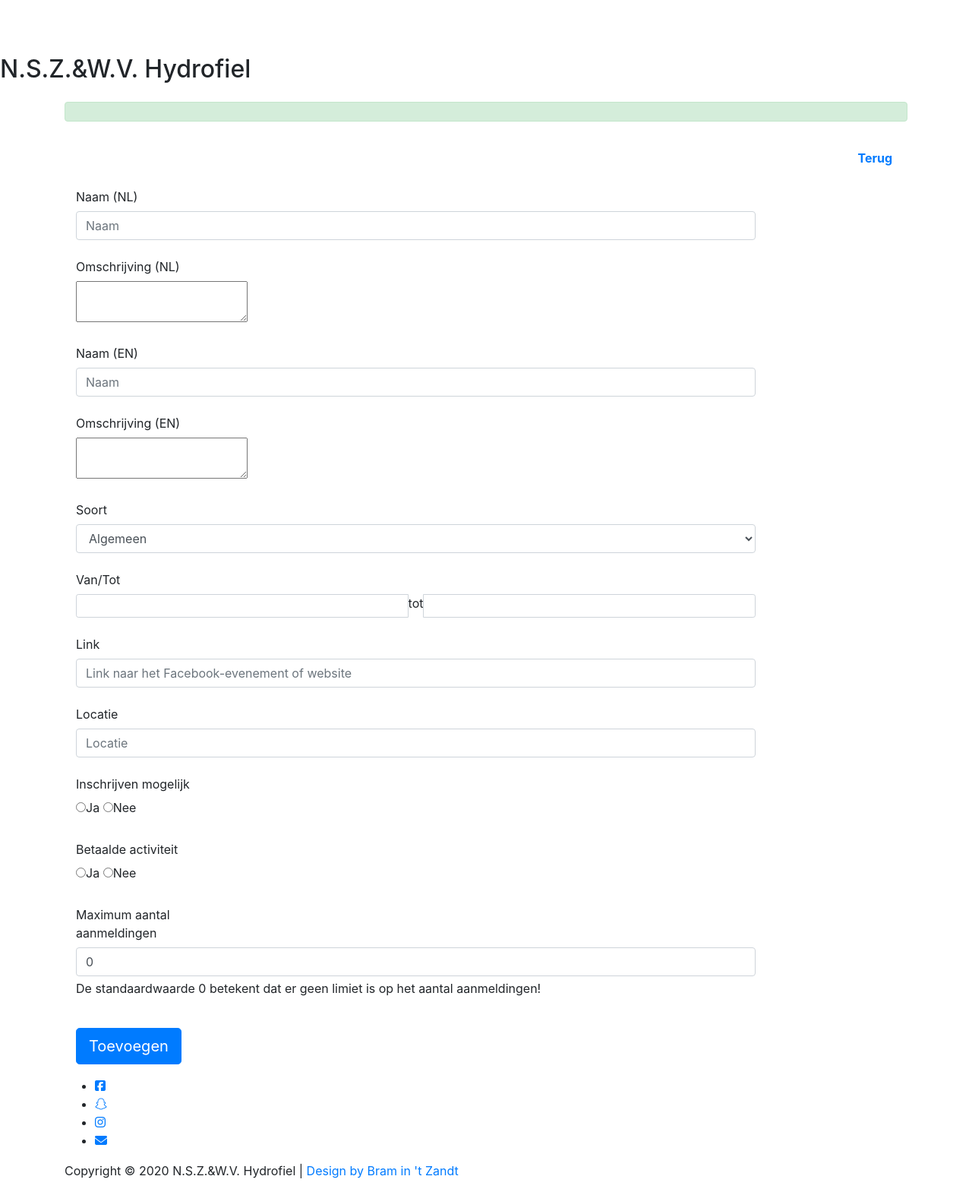
After one commit to bintzandt/CodeIgniter-Hydrofiel-v2, a CodeIgniter 4 app: template app/Views/admin/event/addOrEdit.php in a window 1280 px wide. The commit adds this page. Shown: the whole page at 76% size. Run offline with PHP 8.4 and a stand-in for CodeIgniter, Linux system fonts and the light colour scheme; the template is opened without the code that fills it, so the values that code supplies are empty; some libraries are stand-ins or nearby versions.

Commit message:
Implement some functionality for the Admin/Event controller
- Add an event
- Update an event
- Delete an event
- Set routes correctly
- Minor fix to the Post creation

```diff
--- a/app/Config/Routes.php
+++ b/app/Config/Routes.php
@@ -59,7 +59,8 @@ $routes->get('event/(:num)', 'Event::id/$1');
 $routes->post('event/(:num)', 'Event::handleFormSubmission/$1');
 
 $routes->post('admin/mail/', 'Admin\Mail::handleEmailFormSubmission');
-$routes->post('admin/post', 'Admin\Post::addPost');
+$routes->post('admin/post', 'Admin\Post::createPost');
+$routes->post('admin/event', 'Admin\Event::saveEvent');
 
 /**
  * --------------------------------------------------------------------
--- /dev/null
+++ b/app/Views/admin/event/addOrEdit.php
@@ -0,0 +1,155 @@
+<?= $this->extend('templates/admin') ?>
+<?= $this->section('body') ?>
+<script>
+	$(document).ready(function() {
+		let slag = $("#slag");
+		let edit_mode = <?= $edit_mode ? 'true' : 'false' ?>;
+
+		if (!edit_mode) {
+			for (i = 0; i < 10; i++) {
+				slag.append("<div class=\"input-group date\"><input type=\"text\" class=\"form-control\" name=\"strokes[]\"><span class=\"input-group-addon\"><i class=\"glyphicon glyphicon-trash\"></i></span></div>"); //add input box
+			}
+		}
+
+		slag.on("click", ".input-group-addon", function(e) {
+			e.preventDefault();
+			$(this).closest("div").remove();
+		});
+	});
+</script>
+<div style="text-align:right; vertical-align: top; padding: 20px;"><a href="/beheer/agenda"><b>Terug</b></a></div>
+<?= form_open_multipart('/admin/event') ?>
+<?php if ($edit_mode) { ?>
+	<input type="hidden" name="event_id" value="<?= $event->event_id ?>">
+<?php } ?>
+<div class="form-group">
+	<label class="col-md-2 col-form-label" for="nl_naam">Naam (NL)</label>
+	<div class="col-md-10">
+		<input type="text" class="form-control" name="nl_naam" id="nl_naam" placeholder="Naam" value="<?= ($edit_mode) ? $event->nl_naam : '' ?>">
+	</div>
+</div>
+<div class="form-group">
+	<label for="summernote" class="col-md-2 col-form-label">Omschrijving (NL)</label>
+	<div class="col-md-10">
+		<textarea class="input-block-level" id="summernote" name="nl_omschrijving" required><?= ($edit_mode) ? $event->nl_omschrijving : '' ?></textarea>
+	</div>
+</div>
+<div class="form-group">
+	<label class="col-md-2 col-form-label" for="en_naam">Naam (EN)</label>
+	<div class="col-md-10">
+		<input type="text" class="form-control" name="en_naam" id="en_naam" placeholder="Naam" value="<?= ($edit_mode) ? $event->en_naam : '' ?>">
+	</div>
+</div>
+<div class="form-group">
+	<label for="engels" class="col-md-2 col-form-label">Omschrijving (EN)</label>
+	<div class="col-md-10">
+		<textarea class="input-block-level" id="engels" name="en_omschrijving" required><?= ($edit_mode) ? $event->en_omschrijving : '' ?></textarea>
+	</div>
+</div>
+<div class="form-group">
+	<label class="col-md-2 col-form-label" for="soort">Soort</label>
+	<div class="col-md-10">
+		<select class="form-control" id="soort" name="kind">
+			<option value="algemeen" <?= ($edit_mode && $event->soort === "algemeen") ? 'selected' : '' ?>>Algemeen
+			</option>
+			<option value="toernooi" <?= ($edit_mode && $event->soort === "toernooi") ? 'selected' : '' ?>>Toernooi
+			</option>
+			<option value="nszk" <?= ($edit_mode && $event->soort === "nszk") ? 'selected' : '' ?>>NSZK</option>
+		</select>
+	</div>
+</div>
+<div class="form-group">
+	<label class="col-md-2 col-form-label" for="van">Van/Tot</label>
+	<div class="col-md-10">
+		<div class="input-daterange input-group" id="datepicker">
+			<input type="text" class="form-control-sm form-control flatpickr" name="from" id="van" value="<?= ($edit_mode) ? date_format(date_create($event->van), 'd-m-Y H:i') : '' ?>" />
+			<span class="input-group-addon">tot</span>
+			<input type="text" class="form-control-sm form-control flatpickr" name="until" id="tot" value="<?= ($edit_mode) ? date_format(date_create($event->tot), 'd-m-Y H:i') : '' ?>" />
+		</div>
+	</div>
+</div>
+<div class="form-group">
+	<label class="col-md-2 col-form-label" for="link">Link</label>
+	<div class="col-md-10">
+		<input type="text" class="form-control" name="link" id="link" placeholder="Link naar het Facebook-evenement of website" value="<?= ($edit_mode) ? $event->link : '' ?>">
+	</div>
+</div>
+<div class="form-group">
+	<label class="col-md-2 col-form-label" for="locatie">Locatie</label>
+	<div class="col-md-10">
+		<input type="text" class="form-control" name="location" id="locatie" placeholder="Locatie" value="<?= ($edit_mode) ? $event->locatie : '' ?>">
+	</div>
+</div>
+<div class="form-group">
+	<label for="inschrijven" class="col-md-2 col-form-label">Inschrijven mogelijk</label>
+	<div class="col-md-10">
+		<label><input required type="radio" name="needsRegistration" onchange="toggleInschrijf($(this).val())" id="inschrijven" value="1" <?= ($edit_mode && $event->inschrijfsysteem) ? 'checked' : '' ?>>Ja</label>
+		<label><input required type="radio" name="needsRegistration" onchange="toggleInschrijf($(this).val())" value="0" <?= ($edit_mode && !$event->inschrijfsysteem) ? 'checked' : '' ?>>Nee</label>
+	</div>
+</div>
+<div class="form-group <?= ($edit_mode && $event->inschrijfsysteem) ? '' : 'd-none' ?>" id="inschrijfdeadline">
+	<label for="inschrijfdeadline" class="col-md-2 col-form-label">Inschrijfdeadline</label>
+	<div class="col-md-10">
+		<div class="input-group date">
+			<input type="text" class="form-control flatpickr" name="inschrijfdeadline" id="inschrijf" value="<?= ($edit_mode && $event->inschrijfsysteem) ? date_format(
+																													date_create($event->inschrijfdeadline),
+																													'd-m-Y H:i'
+																												) : '' ?>"><span class="input-group-addon"><i class="glyphicon glyphicon-th"></i></span>
+		</div>
+	</div>
+</div>
+<div class="form-group <?= ($edit_mode && $event->inschrijfsysteem) ? '' : 'd-none' ?>" id="afmelddeadline">
+	<label for="afmelddeadline" class="col-md-2 col-form-label">Afmelddeadline</label>
+	<div class="col-md-10">
+		<div class="input-group date">
+			<input type="text" class="form-control flatpickr" name="afmelddeadline" id="afmeld" value="<?= ($edit_mode && $event->inschrijfsysteem && $event->afmelddeadline) ? date_format(
+																											date_create($event->afmelddeadline),
+																											'd-m-Y H:i'
+																										) : '' ?>"><span class="input-group-addon"><i class="glyphicon glyphicon-th"></i></span>
+		</div>
+	</div>
+</div>
+
+<div class="form-group">
+	<label for="betalen" class="col-md-2 col-form-label">Betaalde activiteit</label>
+	<div class="col-md-10">
+		<label><input required type="radio" name="needsPayment" id="betalen" value="1" <?= ($edit_mode && $event->betalen) ? 'checked' : '' ?>>Ja</label>
+		<label><input required type="radio" name="needsPayment" value="0" <?= ($edit_mode && !$event->betalen) ? 'checked' : '' ?>>Nee</label>
+	</div>
+</div>
+<div class="form-group">
+	<label for="maximum" class="col-md-2 col-form-label">Maximum aantal aanmeldingen</label>
+	<div class="col-md-10">
+		<input type="number" value="<?= ($edit_mode) ? $event->maximum : 0 ?>" id="maximum" name="maximumRegistrations" class="form-control" min="0">
+		<span class="form-text">De standaardwaarde 0 betekent dat er geen limiet is op het aantal aanmeldingen!</span>
+	</div>
+</div>
+<div id="nszk" class="<?= ($edit_mode && $event->kind === 'nszk') ? '' : 'd-none' ?>">
+	<div class="form-group">
+		<label for="slagen" class="col-md-2 col-form-label">Slagen</label>
+		<div class="col-md-10" id="wrapper">
+			<?php if ($edit_mode && $event->kind === 'nszk') { ?>
+				<div id="slag">
+					<?php $slagen = json_decode($event->slagen);
+					foreach ($slagen as $slag) { ?>
+						<input type="text" class="form-control" id="slagen" name="strokes[]" value="<?= $slag ?>">
+					<?php } ?>
+				</div>
+			<?php } else { ?>
+				<div id="slag">
+					<input type="text" class="form-control" id="slagen" name="strokes[]">
+				</div>
+			<?php } ?>
+			<button type="button" class="btn btn-primary form-control" id="add_button">Slag toevoegen</button>
+		</div>
+	</div>
+</div>
+<div class="form-group">
+	<label class="col-md-2 col-form-label"></label>
+	<div class="col-md-10">
+		<button class="btn btn-primary center-block btn-lg" type="submit"><?= ($edit_mode) ? 'Opslaan' : 'Toevoegen' ?></button>
+	</div>
+</div>
+<?= form_close(); ?>
+<script lang="text/javascript" src="/assets/components/agenda.js"></script>
+<?= $this->endSection() ?>
--- a/app/Views/templates/admin.php
+++ b/app/Views/templates/admin.php
@@ -1,5 +1,5 @@
-<!DOCTYPE HTML>
-<html lang="en">
+<!DOCTYPE html>
+<html lang="<?= isEnglish() ? 'en' : 'nl' ?>">
 <head>
     <base href="<?= base_url() ?>">
 
```
Also changed, not shown: app/Controllers/Admin/Event.php (added, +68 -0 lines), app/Controllers/Admin/Post.php (+5 -4 lines), app/Entities/Event.php (+105 -9 lines), app/Models/EventModel.php (+14 -0 lines), app/Views/admin/event/index.php (added, +86 -0 lines), app/Views/admin/event/partials/eventRow.php (added, +9 -0 lines).
